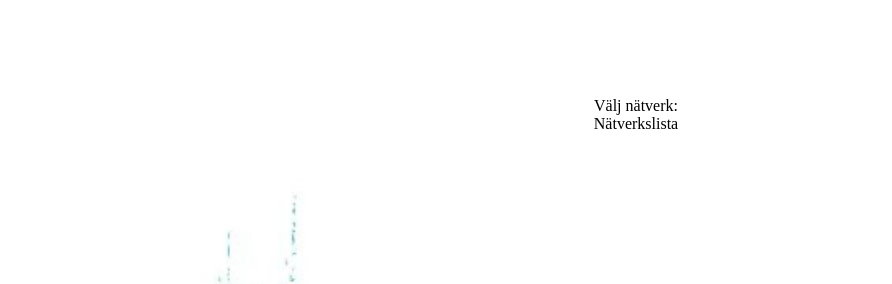
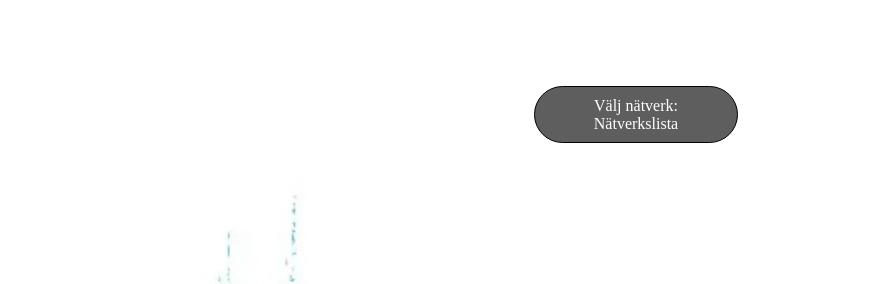
Before and after one commit to devmus/swish2.0, a plain HTML site: page index.html in a window 1280 px wide. Shown: the top 284 px of the page, 388-1280 px from the left. Drawn offline with Linux system fonts and the light colour scheme.

Commit message:
:construction: Network list stylead

```diff
--- a/index.html
+++ b/index.html
@@ -31,7 +31,12 @@
     </div>
   </header>
   <main>
-    <section class="pre-section"><div class="form-control"><h2>Välj nätverk...</h2><s<div></section>
+    <section class="pre-section">
+      <div class="form-control">
+        <h2>Välj nätverk...</h2>
+      <div>
+      <section class="network-section"></section>
+    </section>
     <section class="balance-section">
       <h2>Ditt konto</h2>
       <div class="form-control">
--- a/site.css
+++ b/site.css
@@ -25,6 +25,7 @@ header{
 .header-right-container{
   display: flex;
   flex-direction: column;
+  align-items: center;
   width: 25%;
 }
 
@@ -47,8 +48,22 @@ header{
   display: flex;
   flex-direction: column;
   align-items: center;
-  width: 100%;
+  width: 80%;
   height: 100%;
+  border-radius: 50px;
+  padding: 10px;
+  background-color: rgba(54, 54, 54, 0.8);
+  color: white;
+}
+
+.network-choice label, .network-choice select{
+  display: flex;
+  text-align: center;
+}
+
+.network-choice select:hover{
+  color: black;
+  cursor: pointer;
 }
 
 option{
@@ -96,6 +111,10 @@ option{
   padding: 10px;
   background-color: #3113a0;
   color: white;
+}
+
+.network-choice{
+  border: 1px solid black;
 }
 
 /* MAIN */
@@ -148,6 +167,12 @@ h2{
   cursor: pointer;
   color: blue;
   text-decoration: underline;
+}
+
+/* PRE SECTION */
+
+.network-section{
+
 }
 
 /* BALANCE SECTION */
```
